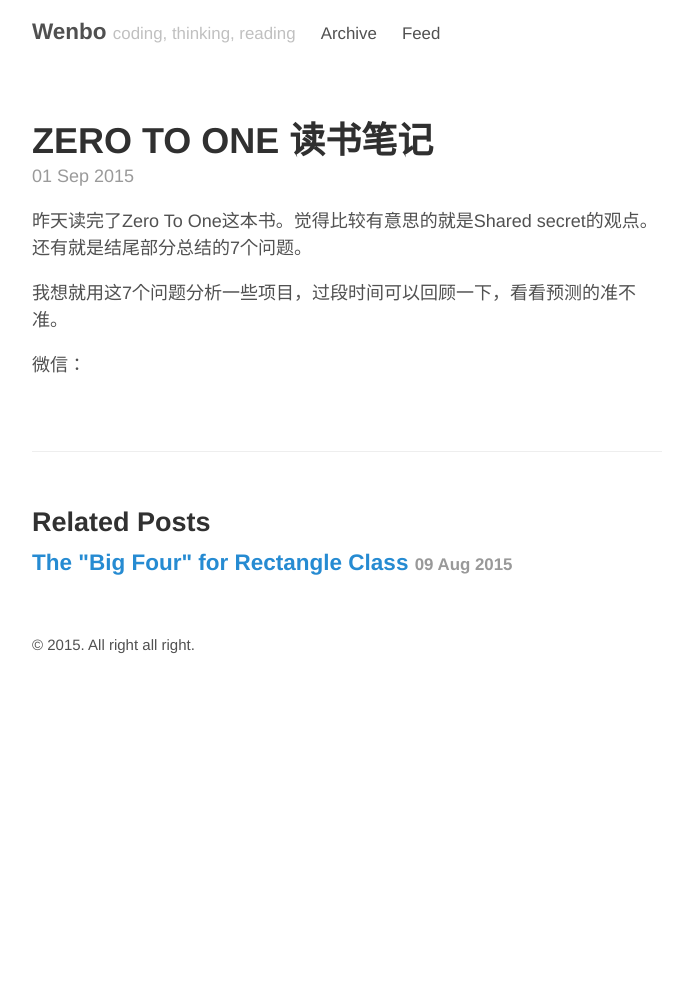
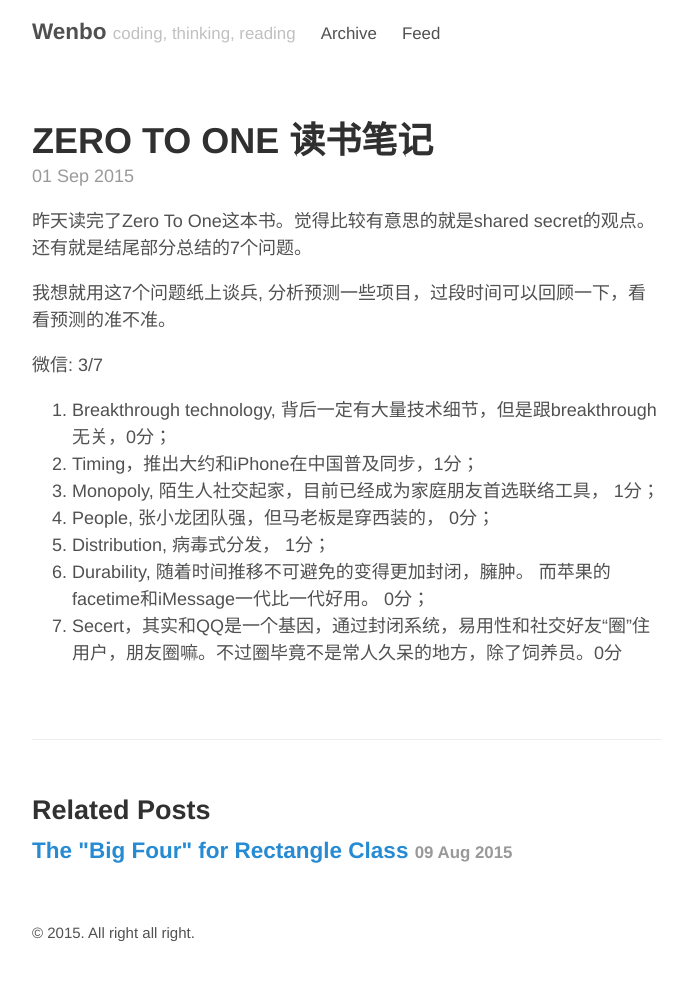
Before and after one commit to WenboYang/WenboYang.github.io, a Jekyll site: the page built from _posts/2015-9-1-zero-to-one-读书笔记.md, in a window 1280 px wide. Shown: the whole page, without its empty margins (293-980 px from the left). Built offline with Jekyll 4.4.1, drawn with Linux system fonts in a browser that asks for light colours; Markdown is read by kramdown in place of the engine named in the settings; comment, search, counter and statistics services are not loaded; before the commit the page ends 900 px from its top, so only the background shows below that.

Commit message:
Update 2015-9-1-zero-to-one-读书笔记.md

```diff
--- a/_posts/2015-9-1-zero-to-one-读书笔记.md
+++ b/_posts/2015-9-1-zero-to-one-读书笔记.md
@@ -3,8 +3,15 @@ layout: post
 title: ZERO TO ONE 读书笔记
 comments: true
 ---
-昨天读完了Zero To One这本书。觉得比较有意思的就是Shared secret的观点。还有就是结尾部分总结的7个问题。
+昨天读完了Zero To One这本书。觉得比较有意思的就是shared secret的观点。还有就是结尾部分总结的7个问题。
 
-我想就用这7个问题分析一些项目，过段时间可以回顾一下，看看预测的准不准。
+我想就用这7个问题纸上谈兵, 分析预测一些项目，过段时间可以回顾一下，看看预测的准不准。
 
-微信：
+微信: 3/7
+1. Breakthrough technology, 背后一定有大量技术细节，但是跟breakthrough无关，0分；
+2. Timing，推出大约和iPhone在中国普及同步，1分；
+3. Monopoly, 陌生人社交起家，目前已经成为家庭朋友首选联络工具， 1分；
+4. People, 张小龙团队强，但马老板是穿西装的， 0分；
+5. Distribution, 病毒式分发， 1分；
+6. Durability, 随着时间推移不可避免的变得更加封闭，臃肿。 而苹果的facetime和iMessage一代比一代好用。 0分；
+7. Secert，其实和QQ是一个基因，通过封闭系统，易用性和社交好友“圈”住用户，朋友圈嘛。不过圈毕竟不是常人久呆的地方，除了饲养员。0分
```
